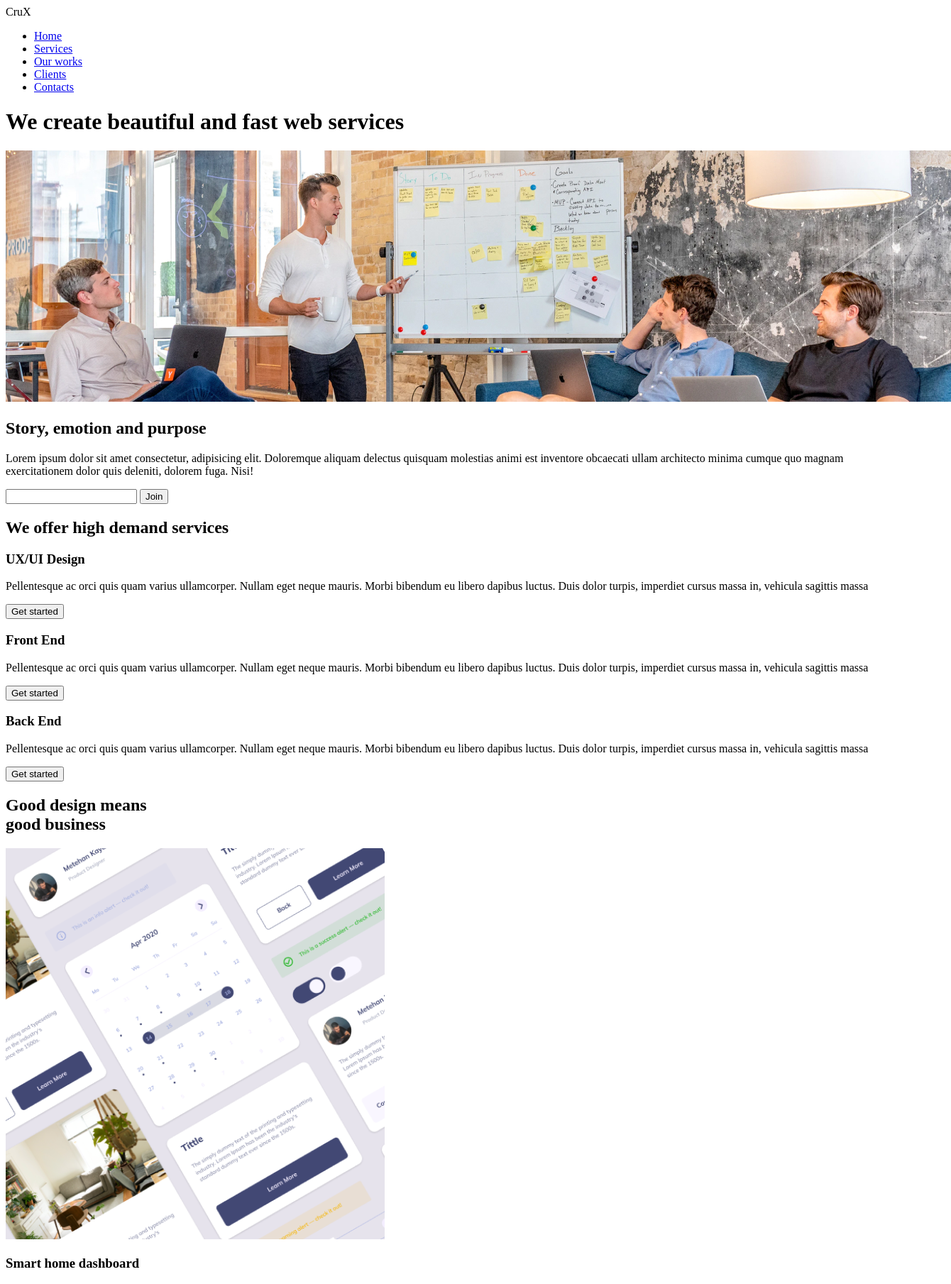
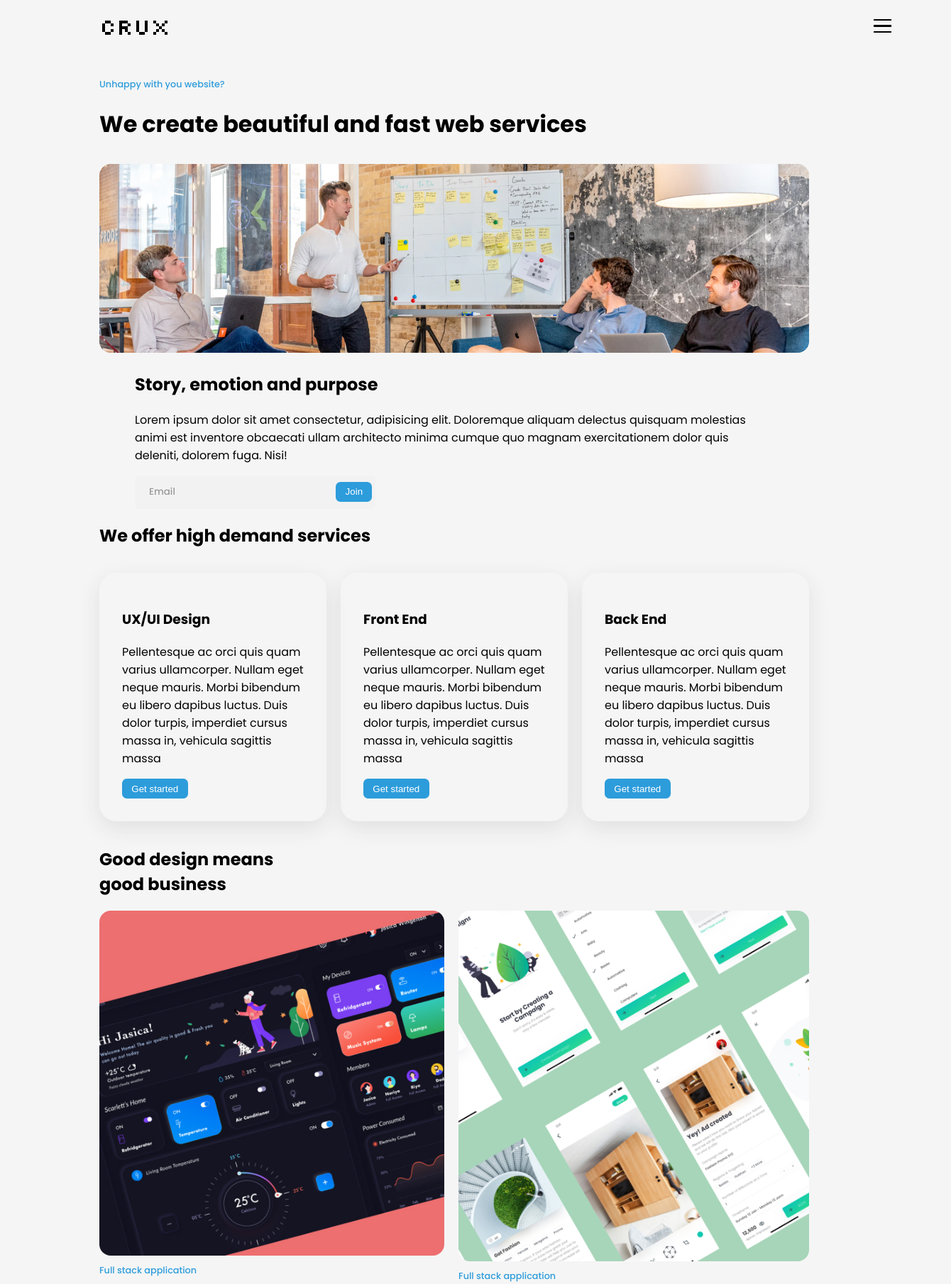
Before and after one commit to rogue-shark/Crux_web_services, a plain HTML site: page index.html in a window 1280 px wide. Shown: the top 1809 px of the page at 71% size, 1340 px wide, since content can reach past the window. Drawn offline with Linux system fonts and the light colour scheme.

Commit message:
completed - small/medium screen

```diff
--- a/app.js
+++ b/app.js
@@ -0,0 +1,6 @@
+const toggleButton = document.querySelector('.toggle-btn');
+const navMenu = document.querySelector('.nav-area');
+
+toggleButton.addEventListener('click', () => {
+    navMenu.classList.toggle('active');
+})
--- a/index.html
+++ b/index.html
@@ -5,12 +5,13 @@
     <meta http-equiv="X-UA-Compatible" content="IE=edge" />
     <meta name="viewport" content="width=device-width, initial-scale=1.0" />
     <title>Crux | Web Solutions</title>
+    <link href="https://fonts.googleapis.com/css2?family=Poppins:wght@200;300;400;500;600;700;800;900&family=Silkscreen:wght@400;700&display=swap" rel="stylesheet">
     <link rel="stylesheet" href="style.css" />
     <script src="app.js" defer></script>
   </head>
   <body>
     <div class="container-1">
-      <nav class="navbar">
+      <nav class="navbar row-1">
         <div class="logo">CruX</div>
         <div class="nav-area">
           <ul>
@@ -21,8 +22,16 @@
             <li class="nav-item"><a href="#">Contacts</a></li>
           </ul>
         </div>
+        <div class="toggle-btn">
+          <div class="toggle-bar"></div>
+          <div class="toggle-bar"></div>
+          <div class="toggle-bar"></div>
+        </div>
       </nav>
-      <h1 class="hero-text">We create beautiful and fast web services</h1>
+      <div class="hero-text container-2">
+        <span>Unhappy with you website?</span>
+        <h1>We create beautiful and fast web services</h1>
+      </div>
       <img src="./resources/images/hero-Image.jpg" alt="hero image" />
       <section class="section-1 container-2">
         <h2>Story, emotion and purpose</h2>
@@ -33,35 +42,39 @@
           deleniti, dolorem fuga. Nisi!
         </p>
         <form action="#" class="subscribe">
-          <input type="email" class="email" />
+          <input type="email" class="email" placeholder="Email"/>
           <button class="subscribe-btn">Join</button>
         </form>
       </section>
       <div class="container-3">
         <h2>We offer high demand services</h2>
         <section class="section-2 row-1">
-          <div class="card">
+          <div class="card ">
             <h3>UX/UI Design</h3>
             <p>
               Pellentesque ac orci quis quam varius ullamcorper. Nullam eget
               neque mauris. Morbi bibendum eu libero dapibus luctus. Duis dolor
               turpis, imperdiet cursus massa in, vehicula sagittis massa
             </p>
-            <button>Get started</button>
+            <button class="get-started-btn">Get started</button>
+          </div>
+          <div class="card ">
             <h3>Front End</h3>
             <p>
               Pellentesque ac orci quis quam varius ullamcorper. Nullam eget
               neque mauris. Morbi bibendum eu libero dapibus luctus. Duis dolor
               turpis, imperdiet cursus massa in, vehicula sagittis massa
             </p>
-            <button>Get started</button>
+            <button class="get-started-btn">Get started</button>
+          </div>
+          <div class="card ">
             <h3>Back End</h3>
             <p>
               Pellentesque ac orci quis quam varius ullamcorper. Nullam eget
               neque mauris. Morbi bibendum eu libero dapibus luctus. Duis dolor
               turpis, imperdiet cursus massa in, vehicula sagittis massa
             </p>
-            <button>Get started</button>
+            <button class="get-started-btn">Get started</button>
           </div>
         </section>
         <section class="section-3">
@@ -71,28 +84,34 @@
           </h2>
           <div class="row-1">
             <div>
-              <img src="./resources/images/service-booking.png" alt="" />
+              <img src="./resources/images/service-smarthome.jpg" alt="" />
+              <span>Full stack application</span>
               <h3>Smart home dashboard</h3>
             </div>
             <div>
-              <img src="./resources/images/service-juice-product.png" alt="" />
+              <img src="./resources/images/service-onboard.png" alt="" />
+              <span>Full stack application</span>
               <h3>Smart home dashboard</h3>
             </div>
           </div>
 
           <div class="row-1">
             <div>
-              <img src="./resources/images/service-onboard.png" alt="" />
+              <img src="./resources/images/service-booking.png" alt="" />
+              <span>Full stack application</span>
               <h3>Smart home dashboard</h3>
             </div>
             <div>
-              <img src="./resources/images/service-smarthome.jpg" alt="" />
+              <img src="./resources/images/service-juice-product.png" alt="" />
+              <span>Full stack application</span>
               <h3>Smart home dashboard</h3>
             </div>
           </div>
+          <p>See more &rarr;</p>
         </section>
         <section class="section-4 row-1">
           <div>
+            <span>Meet the team</span>
             <h2>We are chilled and a layback team</h2>
             <p>
               Lorem ipsum dolor sit amet consectetur adipisicing elit.
@@ -101,12 +120,12 @@
           </div>
           <div class="my-team row-2">
             <div>
-              <div><img src="./resources/images/person1.png" alt="" /></div>
+              <div><img src="./resources/images/person3.png" alt="" /></div>
             </div>
 
             <div>
+              <img src="./resources/images/person1.png" alt="" />
               <img src="./resources/images/person2.png" alt="" />
-              <img src="./resources/images/person3.png" alt="" />
             </div>
           </div>
         </section>
@@ -134,16 +153,16 @@
                 </ul>
             </div>
             <div>
-                <h3>Crux</h3>
-                <div class="row-2">
+               <div class="logo">CruX</div>
+
                     <img src="./resources/icons/instagram.svg" alt="">
                     <img src="./resources/icons/twitter.svg" alt="">
                     <img src="./resources/icons/linkedin.svg" alt="">
-                </div>
+
             </div>
             <div>
                 <form action="#" class="subscribe">
-                    <input type="email" class="email" />
+                    <input type="email" class="email" placeholder="Email"/>
                     <button class="subscribe-btn">Join</button>
                   </form>
             </div>
--- a/style.css
+++ b/style.css
@@ -0,0 +1,219 @@
+*, *::after, *::before{
+    box-sizing: border-box;
+}
+
+:root{
+    --font-main: 'Poppins', sans-serif;
+    --font-logo: 'Silkscreen', cursive;
+
+    --bgc-body: whitesmoke;
+    --bgc-nav:;
+    --bgc-foot: #100E1D;
+    --bgc-nav : #;
+    --bgc-toggle: #;
+
+    --bgc-hl-blue: #2D9CDB;
+
+    --bdr-img: 1em;
+    --bdr-sub-btn: .5em;
+    --box-shadow: 0px 10px 30px rgba(51, 51, 51, 0.1);
+    --elem-opacity: 70%;
+}
+
+body{
+    background-color: var(--bgc-body);
+    font-family: var(--font-main);
+    margin: 0;
+    padding: 0;
+}
+
+img{
+    width: 100%;
+    border-radius: var(--bdr-img);
+}
+
+
+.container-1{
+    width: 90%;
+    margin: 0 auto;
+}
+
+.row-2{
+    display: flex;
+}
+
+ul, a{
+    margin: 0;
+    padding: 0;
+    list-style: none;
+    text-decoration: none;
+    /* text-align: center; */
+    color: white;
+}
+
+span{
+    font-size: .8rem;
+    font-weight: 500;
+    color: var(--bgc-hl-blue);
+}
+
+.subscribe input{
+    padding: 1em 3em;
+    border-radius: var(--bdr-sub-btn);
+    border: none;
+    background-color: #f2f2f2;
+    font-family: var(--font-main);
+    font-weight: 500;
+}
+
+
+input::placeholder{
+    position: relative;
+    left: -1.5em;
+    opacity: var(--elem-opacity);
+}
+
+.subscribe button{
+   position: relative;
+   right: 4.5em;
+   padding: .5em 1em;
+   border: none;
+   border-radius: var(--bdr-sub-btn);
+   background: var(--bgc-hl-blue);
+   color: white;
+}
+
+button{
+    padding: .5em 1em;
+   border: none;
+   border-radius: var(--bdr-sub-btn);
+   background: var(--bgc-hl-blue);
+   color: white;
+}
+
+/* ----------------- Navigation -------------------------- */
+nav{
+
+}
+
+.logo{
+    font-size: 2rem;
+    padding: .5em 0;
+    font-family: var(--font-logo);
+}
+
+.toggle-btn{
+    width: 25px;
+    height: 25px;
+    position: absolute;
+    top: 1.5em;
+    right: 1.5em;
+
+    display: flex;
+    flex-direction: column;
+    justify-content: space-around;
+}
+
+.toggle-bar{
+    height: 2.5px;
+    width: 100%;
+    background-color: black;
+}
+
+.nav-area{
+    padding: .5em;
+    display: none;
+    background-color: white;
+    border-radius: 10px;
+    box-shadow: var(--box-shadow);
+}
+
+.nav-area.active{
+    display: flex;
+    justify-content: center;
+
+}
+
+.nav-area ul{
+    width: 100%;
+    color: white;
+    padding: .2em 0;
+}
+
+.nav-item{
+    display: inline-block;
+    text-align: center;
+    width: 100%;
+    padding: .4em 0;
+    margin: .4em 0;
+    background-color: rgb(25, 23, 23);
+    border-radius: 5px;
+    transition: all .5s;
+}
+.nav-item:hover,
+.nav-item:focus{
+    background-color: rgb(72, 71, 71);
+}
+
+/* ------------------------------------------------ */
+.container-2{
+    width: 90%;
+    margin: 0 auto;
+}
+
+.hero-text{
+    margin: 2em 0;
+}
+
+
+.card{
+    margin: 1em 0;
+    padding: 2em;
+    box-shadow: var(--box-shadow);
+    /* border: 1px solid yellow; */
+    border-radius: 24px;
+}
+
+.my-team{
+    align-items: center;
+    gap: 10px;
+}
+.my-team div:last-child{
+   width: 90%;
+}
+
+.section-5{
+    margin: 2em 0;
+}
+
+.about-me img{
+     width: 100px;
+     height: 100px;
+     margin: 0 2em 0 0;
+}
+
+footer{
+    color: white;
+    background-color: var(--bgc-foot);
+    padding: 0 0 3em 0;
+}
+
+footer img{
+    width: 1.5rem;
+    height: 1.5rem;
+    margin: .2em;
+}
+
+footer div div{
+    padding: 2em 0;
+}
+
+@media(min-width: 600px){
+    .container-1{
+        max-width: 1000px;
+    }
+    .row-1{
+        display: flex;
+        gap: 20px;
+    }
+}
```
